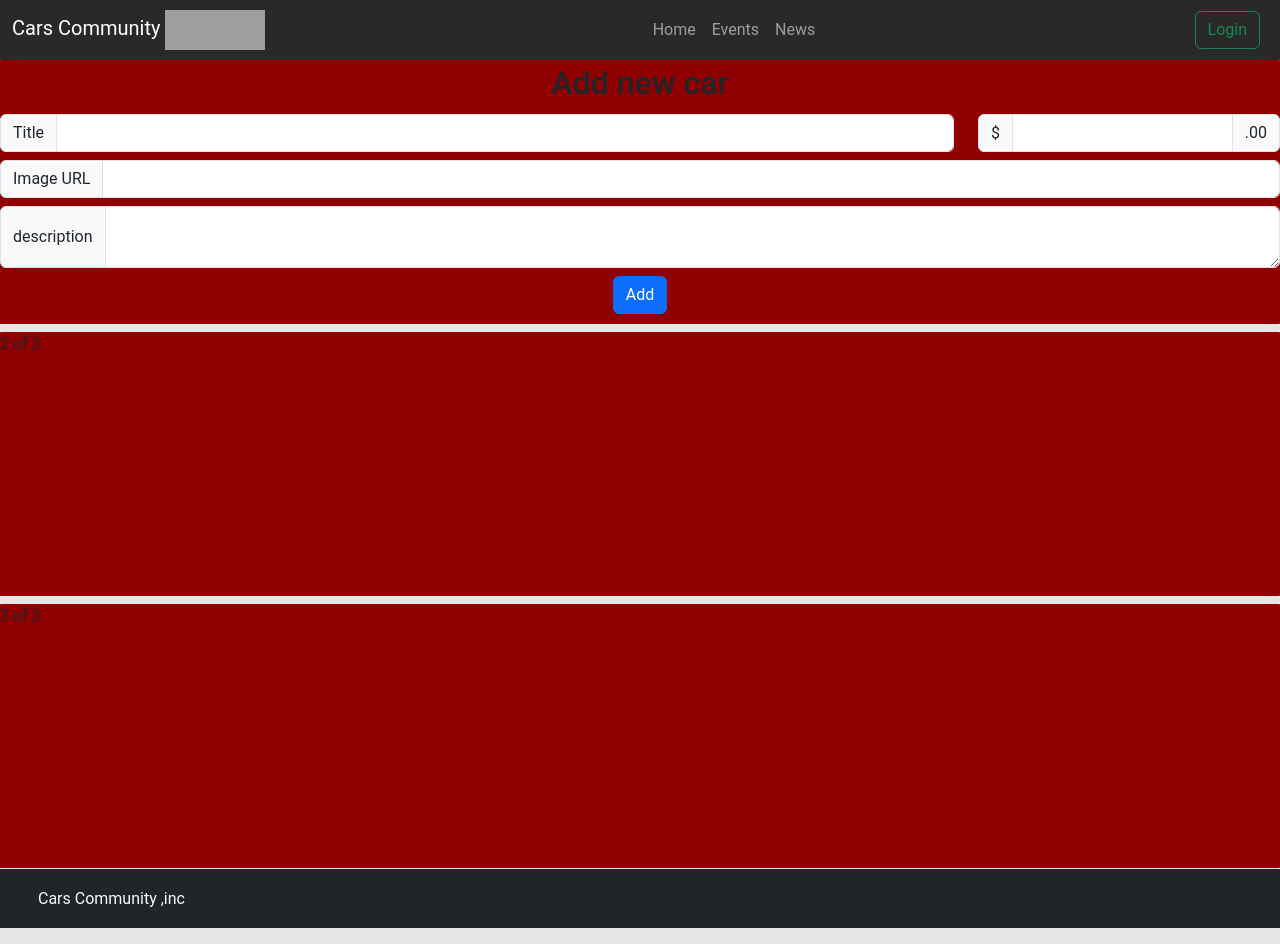
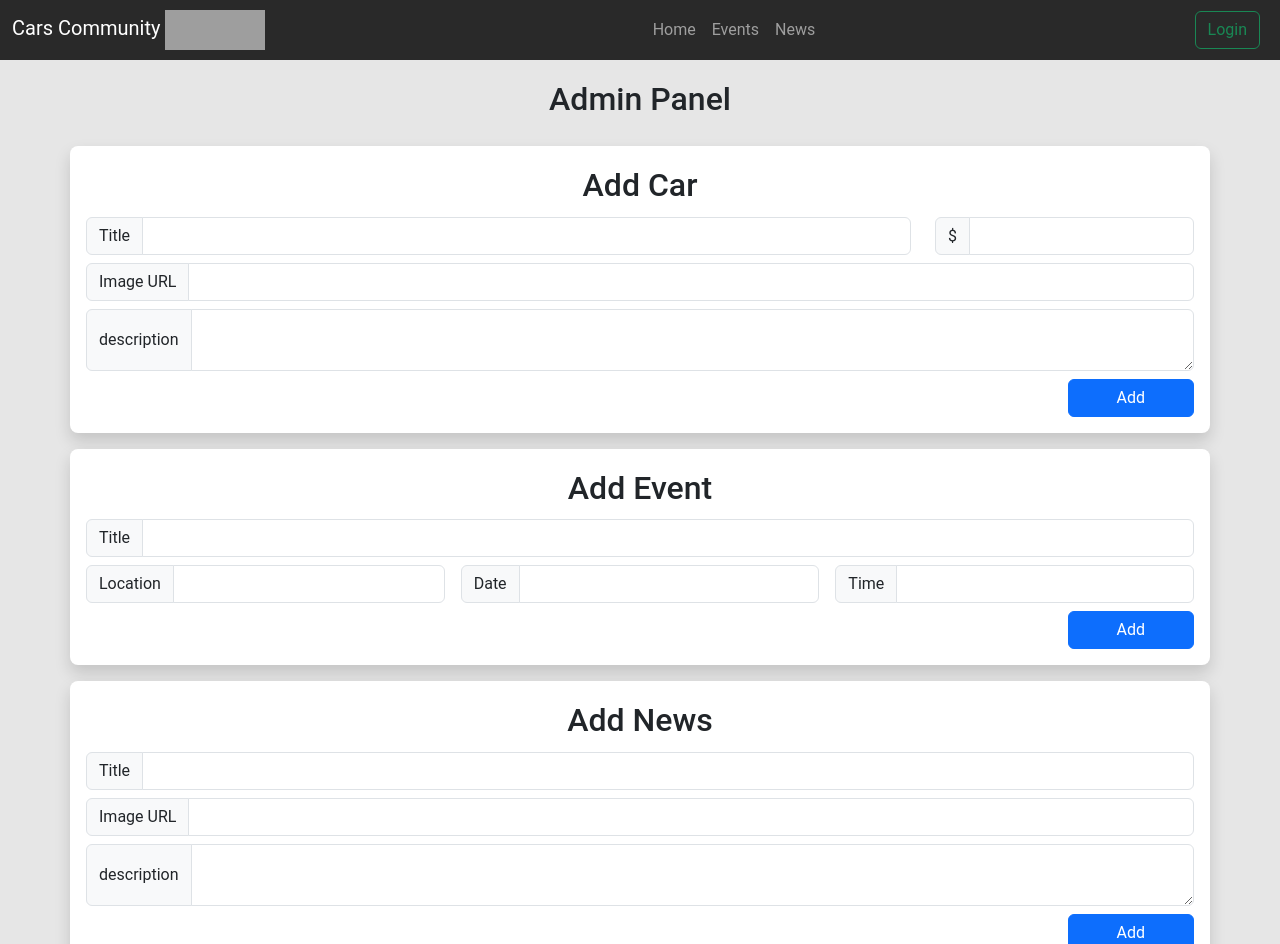
Before and after one commit to bassem620/Cars-Community-Frontend, a React (Create React App) app: page /admin in a window 1280 px wide. Shown: the top 944 px of the page. Built offline with nearby package versions, Linux system fonts and the light colour scheme; grey boxes are pictures that could not be loaded.

Commit message:
Admin panel UI

```diff
--- a/src/adminPanel.css
+++ /dev/null
@@ -1,4 +0,0 @@
-.cardAdd{
-    background-color: rgb(145, 0, 0);
-    height: 33vh;
-}
--- /dev/null
+++ b/src/components/admin/AddCar.jsx
@@ -0,0 +1,57 @@
+import React from 'react'
+
+const AddCar = () => {
+    return (
+        <div className="col-12 mt-3 p-3 shadow cardAdd bg-white rounded-3">
+            <h2 className="text-center p-1">Add Car</h2>
+            <div className="row">
+                <div className="col-sm-9">
+                <div class="input-group mb-2">
+                    <span class="input-group-text" id="inputGroup-sizing-default">
+                    Title
+                    </span>
+                    <input
+                    type="text"
+                    class="form-control"
+                    aria-label="Sizing example input"
+                    aria-describedby="inputGroup-sizing-default"
+                    />
+                </div>
+                </div>
+                <div className="col-3">
+                <div class="input-group mb-2">
+                    <span class="input-group-text">$</span>
+                    <input
+                    type="text"
+                    class="form-control"
+                    aria-label="Amount (to the nearest dollar)"
+                    />
+                </div>
+                </div>
+            </div>
+            <div class="input-group mb-2">
+                <span class="input-group-text" id="inputGroup-sizing-default">
+                Image URL
+                </span>
+                <input
+                type="text"
+                class="form-control"
+                aria-label="Sizing example input"
+                aria-describedby="inputGroup-sizing-default"
+                />
+            </div>
+            <div class="input-group mb-2">
+                <span class="input-group-text">description</span>
+                <textarea
+                class="form-control"
+                aria-label="With textarea"
+                ></textarea>
+            </div>
+            <div className="d-flex justify-content-end">
+                <div className="btn btn-primary px-5">Add</div>
+            </div>
+        </div>
+    )
+}
+
+export default AddCar
--- /dev/null
+++ b/src/components/admin/AddEvent.jsx
@@ -0,0 +1,60 @@
+import React from 'react'
+
+const AddEvent = () => {
+    return (
+        <div className="col-12 mt-3 p-3 shadow cardAdd bg-white rounded-3">
+            <h2 className="text-center p-1">Add Event</h2>
+            <div class="input-group mb-2">
+                <span class="input-group-text" id="inputGroup-sizing-default">
+                Title
+                </span>
+                <input
+                type="text"
+                class="form-control"
+                aria-label="Sizing example input"
+                aria-describedby="inputGroup-sizing-default"
+                />
+            </div>
+            <div className="d-flex justify-content-center align-items-center">
+                <div class="input-group mb-2 me-2">
+                    <span class="input-group-text" id="inputGroup-sizing-default">
+                    Location
+                    </span>
+                    <input
+                    type="text"
+                    class="form-control"
+                    aria-label="Sizing example input"
+                    aria-describedby="inputGroup-sizing-default"
+                    />
+                </div>
+                <div class="input-group mb-2 mx-2">
+                    <span class="input-group-text" id="inputGroup-sizing-default">
+                    Date
+                    </span>
+                    <input
+                    type="text"
+                    class="form-control"
+                    aria-label="Sizing example input"
+                    aria-describedby="inputGroup-sizing-default"
+                    />
+                </div>
+                <div class="input-group mb-2 ms-2">
+                    <span class="input-group-text" id="inputGroup-sizing-default">
+                    Time
+                    </span>
+                    <input
+                    type="text"
+                    class="form-control"
+                    aria-label="Sizing example input"
+                    aria-describedby="inputGroup-sizing-default"
+                    />
+                </div>
+            </div>
+            <div className="d-flex justify-content-end">
+                <div className="btn btn-primary px-5">Add</div>
+            </div>
+        </div>
+    )
+}
+
+export default AddEvent
--- /dev/null
+++ b/src/components/admin/AddNews.jsx
@@ -0,0 +1,43 @@
+import React from 'react'
+
+const AddNews = () => {
+    return (
+        <div className="col-12 mt-3 p-3 shadow cardAdd bg-white rounded-3">
+            <h2 className="text-center p-1">Add News</h2>
+            <div class="input-group mb-2">
+                <span class="input-group-text" id="inputGroup-sizing-default">
+                Title
+                </span>
+                <input
+                type="text"
+                class="form-control"
+                aria-label="Sizing example input"
+                aria-describedby="inputGroup-sizing-default"
+                />
+            </div>
+            <div class="input-group mb-2">
+                <span class="input-group-text" id="inputGroup-sizing-default">
+                Image URL
+                </span>
+                <input
+                type="text"
+                class="form-control"
+                aria-label="Sizing example input"
+                aria-describedby="inputGroup-sizing-default"
+                />
+            </div>
+            <div class="input-group mb-2">
+                <span class="input-group-text">description</span>
+                <textarea
+                class="form-control"
+                aria-label="With textarea"
+                ></textarea>
+            </div>
+            <div className="d-flex justify-content-end">
+                <div className="btn btn-primary px-5">Add</div>
+            </div>
+        </div>
+    )
+}
+
+export default AddNews
--- a/src/pages/admin/AdminPanel.jsx
+++ b/src/pages/admin/AdminPanel.jsx
@@ -1,66 +1,23 @@
 import React from "react";
+import AddCar from "../../components/admin/AddCar";
+import AddEvent from "../../components/admin/AddEvent";
+import AddNews from "../../components/admin/AddNews";
 import "bootstrap/dist/css/bootstrap.css";
-import "../../adminPanel.css";
 
 const AdminPanel = () => {
-  return (
-    <div className="admin">
-      <div class="row g-2">
-        <div className="col-12 cardAdd rounded-2">
-          <h2 className="text-center p-1 ">Add new car</h2>
-          <div className="row">
-            <div className="col-sm-9">
-              <div class="input-group mb-2">
-                <span class="input-group-text" id="inputGroup-sizing-default">
-                  Title
-                </span>
-                <input
-                  type="text"
-                  class="form-control"
-                  aria-label="Sizing example input"
-                  aria-describedby="inputGroup-sizing-default"
-                />
-              </div>
+    return (
+        <div className="admin container-lg my-3">
+            <h2 className="text-center p-1">Admin Panel</h2>
+            <div class="row">
+                {/* Add car */}
+                <AddCar />
+                {/* Add event */}
+                <AddEvent />
+                {/* Add news */}
+                <AddNews />
             </div>
-            <div className="col-3">
-              <div class="input-group mb-2">
-                <span class="input-group-text">$</span>
-                <input
-                  type="text"
-                  class="form-control"
-                  aria-label="Amount (to the nearest dollar)"
-                />
-                <span class="input-group-text">.00</span>
-              </div>
-            </div>
-          </div>
-          <div class="input-group mb-2">
-            <span class="input-group-text" id="inputGroup-sizing-default">
-              Image URL
-            </span>
-            <input
-              type="text"
-              class="form-control"
-              aria-label="Sizing example input"
-              aria-describedby="inputGroup-sizing-default"
-            />
-          </div>
-          <div class="input-group mb-2">
-            <span class="input-group-text">description</span>
-            <textarea
-              class="form-control"
-              aria-label="With textarea"
-            ></textarea>
-          </div>
-          <div className="d-flex justify-content-center">
-            <div className="btn btn-primary ">Add</div>
-          </div>
         </div>
-        <div class="col-12 cardAdd rounded-2">2 of 3</div>
-        <div class="col-12 cardAdd rounded-2">3 of 3</div>
-      </div>
-    </div>
-  );
+    );
 };
 
 export default AdminPanel;
```
